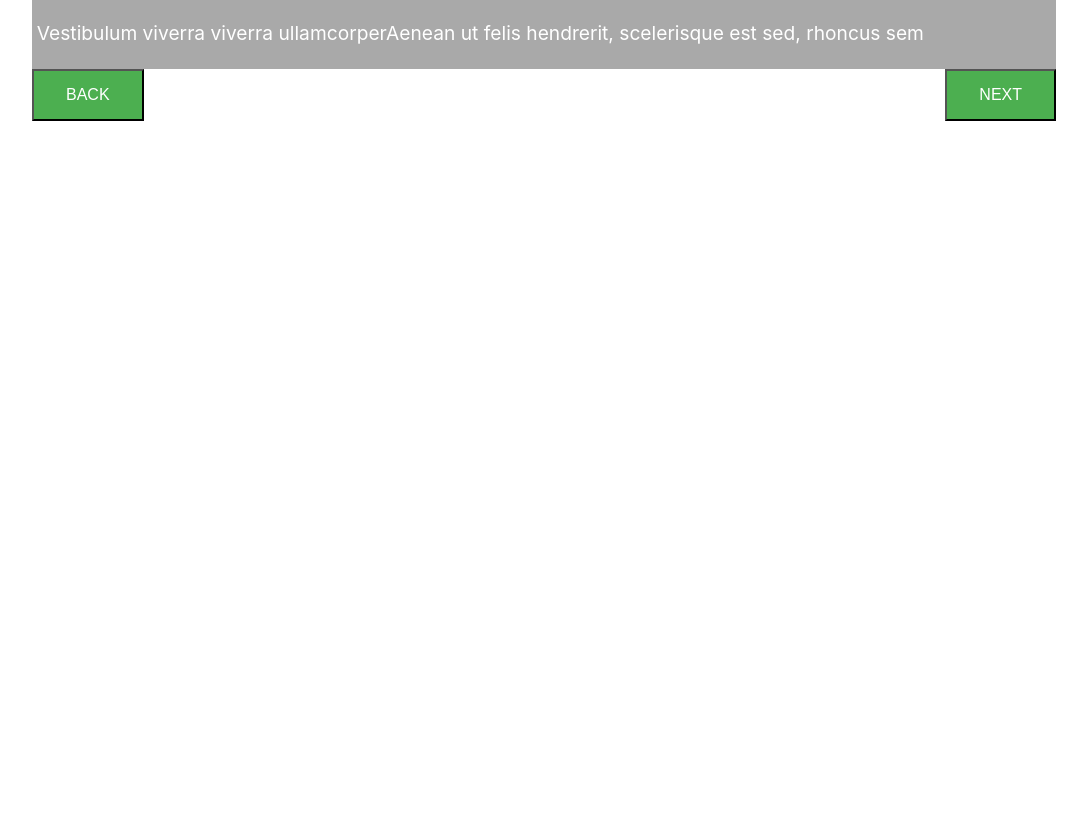
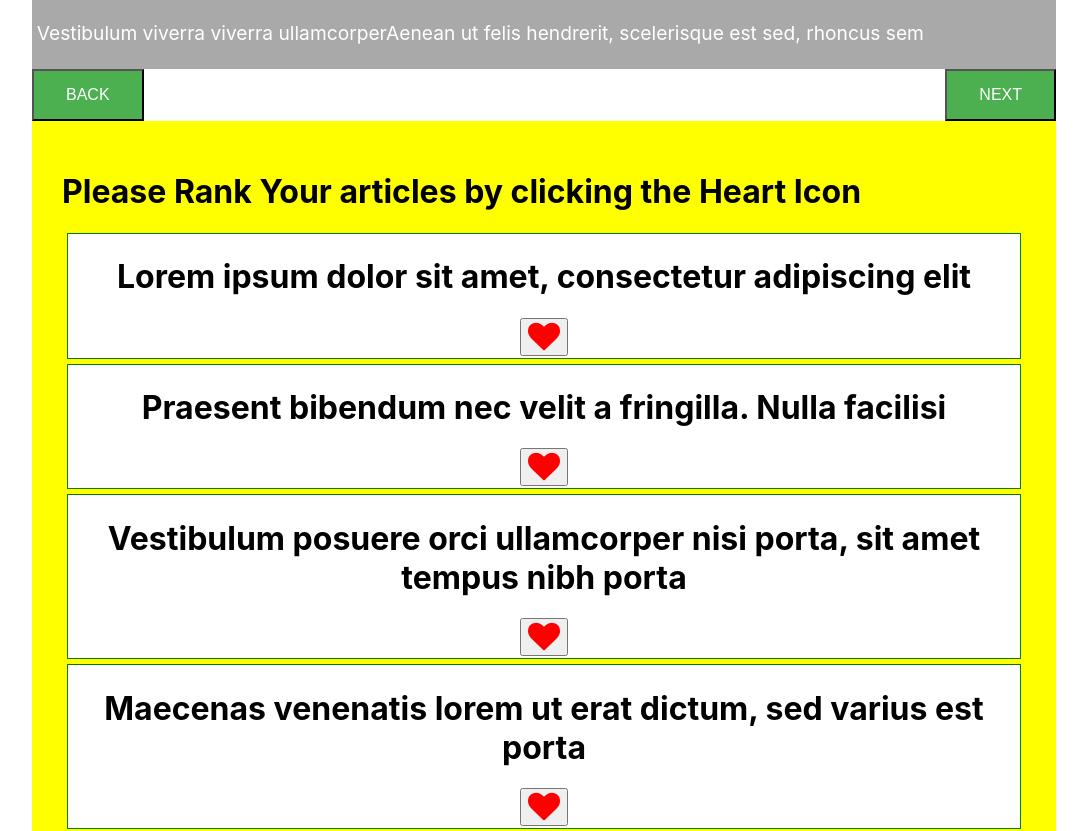
Before and after one commit to Seraphineyoung/articleranker, a React (Create React App) app: page / in a window 1280 px wide. Shown: the part 900-1731 px from the top of the page, without its empty margins (96-1183 px from the left). Before the commit the page ends 1024 px from the top, so only its background shows below. Built offline with nearby package versions, Linux system fonts and the light colour scheme.

Commit message:
Fixed state problem

```diff
--- a/src/App.js
+++ b/src/App.js
@@ -11,59 +11,57 @@ import "./App.css";
 
 const myArray = [data1, data2, data3, data4, data5];
 
-console.log("seraphine", [myArray[0] + 1]);
-let a = 0;
-
 class App extends Component {
   constructor() {
     super();
     this.state = {
-      article: myArray[0]
+      articleIndex: 0
     };
 
     this.handleClick = this.handleClick.bind(this);
     this.backwardClick = this.backwardClick.bind(this);
   }
 
-  // if(a === myArray.length){
-  // return <div>
-  //   <Ranking
-  //     mydata1={data1}
-  //     mydata2={data2}
-  //     mydata3={data3}
-  //     mydata4={data4}
-  //     mydata5={data5}
-  //   />
-  // </div>
-  // }
-
   handleClick() {
-    a = a + 1;
-    console.log("handClick");
-    this.setState({
-      article: myArray[0 + a]
+    this.setState(prevState => {
+      return {
+        articleIndex: prevState.articleIndex + 1
+      };
     });
-    console.log("testing", a);
   }
 
   backwardClick() {
     console.log("backwardClick");
-    this.setState({
-      article: myArray[a - 1]
+    this.setState(prevState => {
+      return {
+        articleIndex: prevState.articleIndex - 1
+      };
     });
-    console.log("back", a);
   }
 
   render() {
     return (
       <div className="container">
         <div>
-          <Myarticle article={this.state.article} />
+          <Myarticle
+            passArraylist={myArray}
+            article={myArray[this.state.articleIndex]}
+          />
         </div>
+
         <div>
           <Navigation
             handleClick={this.handleClick}
             backwardClick={this.backwardClick}
+          />
+        </div>
+        <div>
+          <Ranking
+            mydata1={data1}
+            mydata2={data2}
+            mydata3={data3}
+            mydata4={data4}
+            mydata5={data5}
           />
         </div>
       </div>
@@ -73,3 +71,6 @@ class App extends Component {
 export default App;
 
 // backwardClick = { this.backwardClick }
+{
+  /* <Myarticle article={this.state.article} */
+}
```
Also changed, not shown: src/Myarticle.js (+22 -21 lines).
